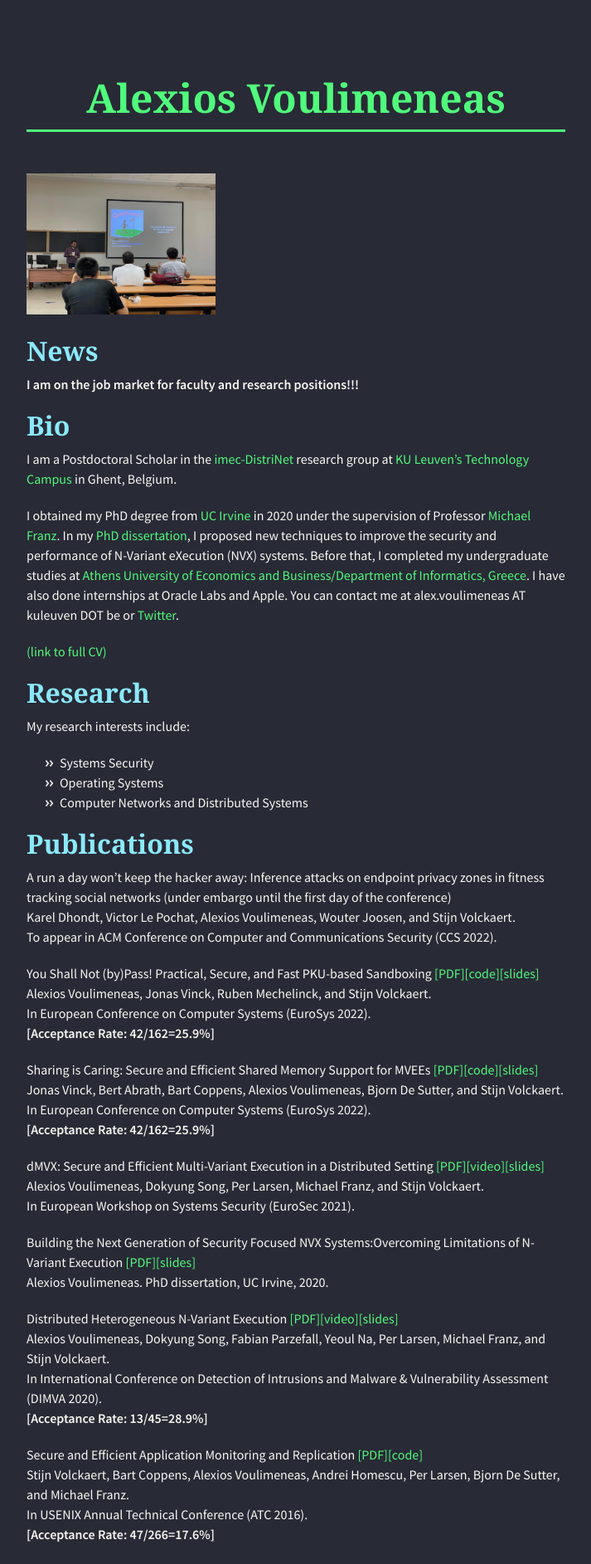
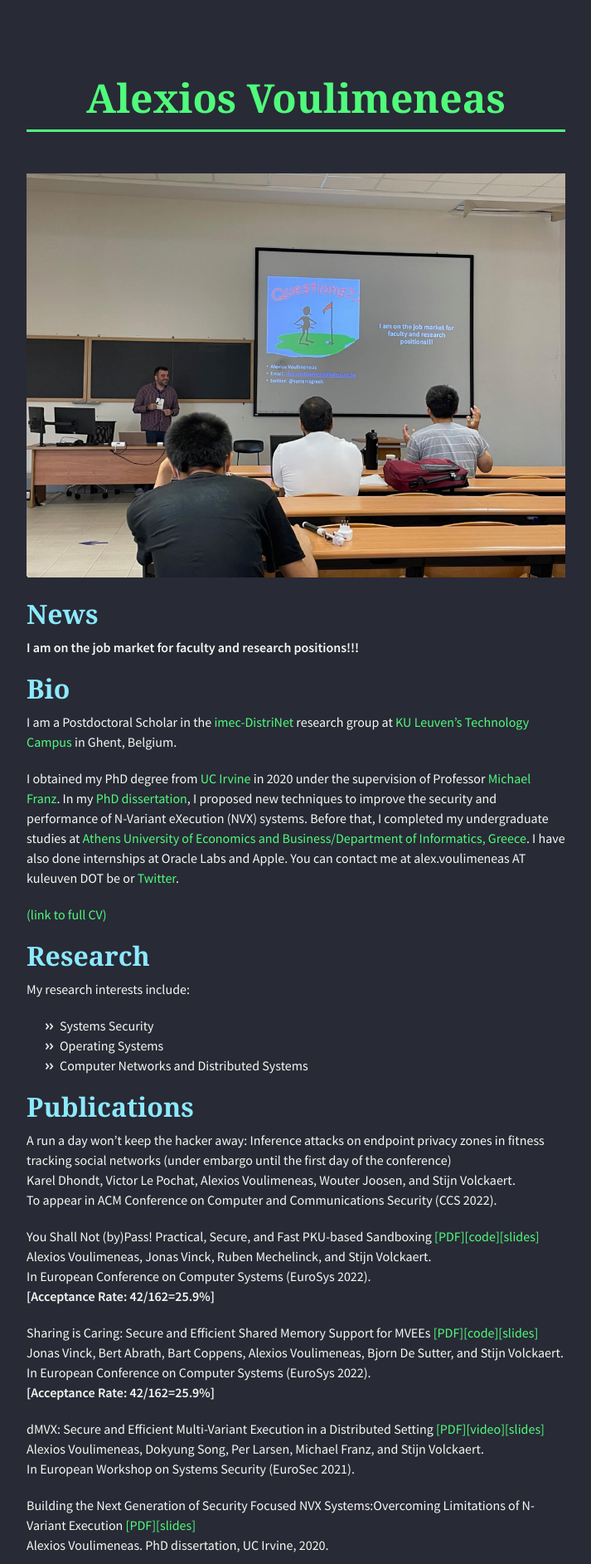
Before and after one commit to alexios-voulimeneas/alexios-voulimeneas.github.io, a Jekyll site: the page built from index.md, in a window 1280 px wide. Shown: the top 1885 px of the page at 83% size, without its empty margins (283-996 px from the left). Built offline with Jekyll 4.4.1, drawn with Linux system fonts in a browser that asks for light colours; nearby versions of some CDN libraries; the repository's description, which GitHub fills in, is left out.

Commit message:
Update index.md

```diff
--- a/index.md
+++ b/index.md
@@ -2,7 +2,7 @@
 layout: default
 ---
 
-![](305135416_3597501323810044_7229320466856038834_n.jpg){:height="35%" width="35%"}
+![](305135416_3597501323810044_7229320466856038834_n.jpg)
 
 ## [](#header-2)News
 
```
